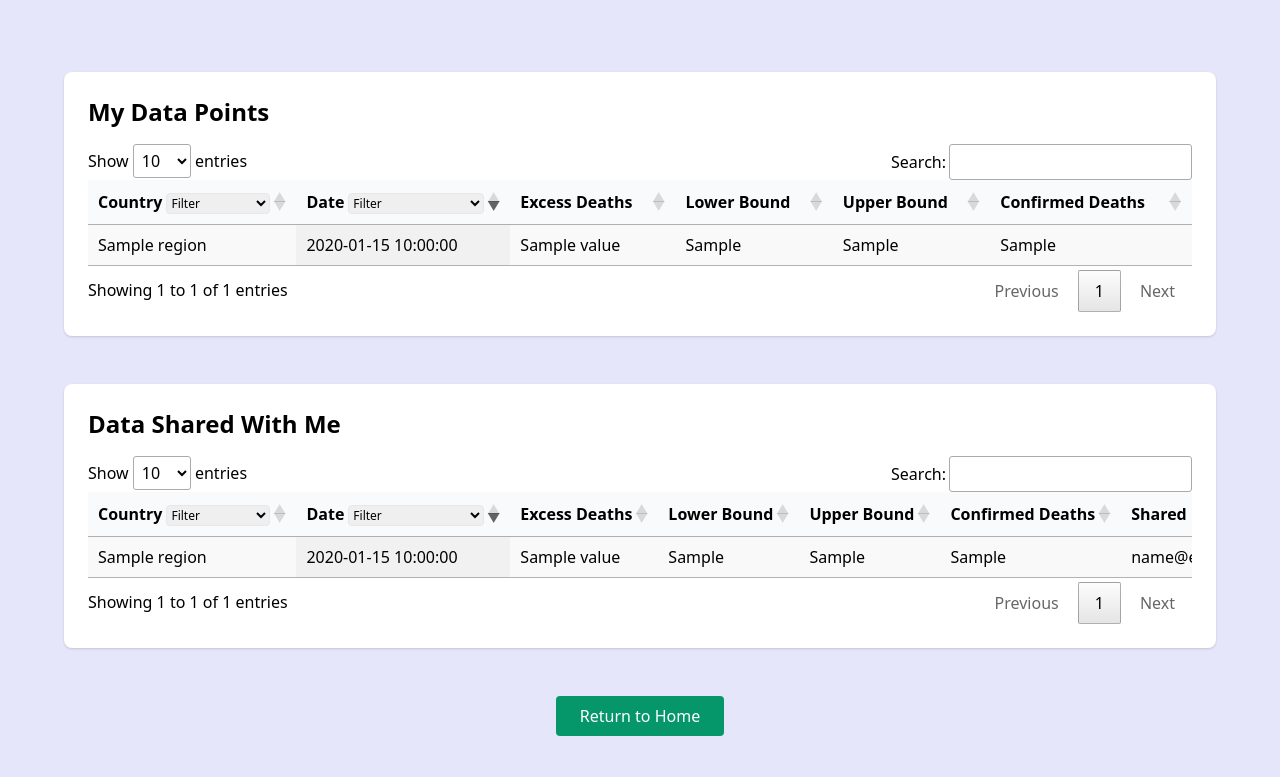
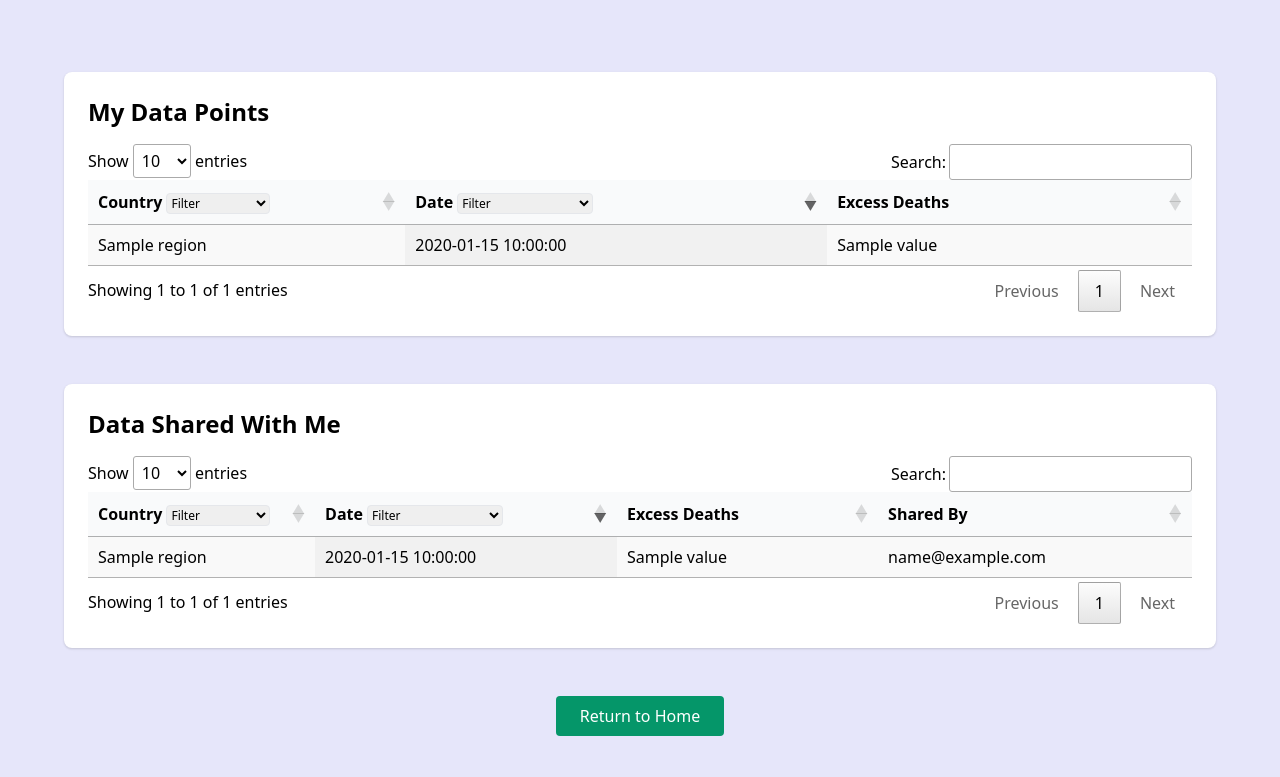
Before and after one commit to M-codes/CITS3403-project, a Flask app: template app/templates/data_table.html in a window 1280 px wide. Shown: the top 777 px of the page. Run offline with Flask 3, Linux system fonts and the light colour scheme; the template is opened without the code that fills it: most values are stand-ins (such as "Sample title", 1, 10 or a date in 2020); some libraries are stand-ins or nearby versions.

Commit message:
remaining traces of lower_bound upper_bound and confirmed_deaths have been terminated

```diff
--- a/app/models.py
+++ b/app/models.py
@@ -15,10 +15,7 @@ class DataPoint(db.Model):
     id = db.Column(db.Integer, primary_key=True)
     region = db.Column(db.String(100))
     date = db.Column(db.Date)  # Changed to db.Date
-    value = db.Column(db.Float)  # Central estimate
-    lower_bound = db.Column(db.Float)
-    upper_bound = db.Column(db.Float)
-    confirmed_deaths = db.Column(db.Float)
+    value = db.Column(db.Float)  # The inputted value
     created_at = db.Column(db.DateTime, default=datetime.utcnow)
     # NEW: Add foreign key to User
     user_id = db.Column(db.Integer, db.ForeignKey('user.id'), nullable=False)
--- a/app/templates/data_table.html
+++ b/app/templates/data_table.html
@@ -18,9 +18,6 @@
               <th>Country</th>
               <th>Date</th>
               <th>Excess Deaths</th>
-              <th>Lower Bound</th>
-              <th>Upper Bound</th>
-              <th>Confirmed Deaths</th>
             </tr>
           </thead>
           <tbody>
@@ -29,9 +26,6 @@
                 <td>{{ d.region }}</td>
                 <td>{{ d.date }}</td>
                 <td>{{ d.value }}</td>
-                <td>{{ d.lower_bound or "N/A" }}</td>
-                <td>{{ d.upper_bound or "N/A" }}</td>
-                <td>{{ d.confirmed_deaths or "N/A" }}</td>
               </tr>
             {% endfor %}
           </tbody>
@@ -55,9 +49,6 @@
               <th>Country</th>
               <th>Date</th>
               <th>Excess Deaths</th>
-              <th>Lower Bound</th>
-              <th>Upper Bound</th>
-              <th>Confirmed Deaths</th>
               <th>Shared By</th>
             </tr>
           </thead>
@@ -68,9 +59,6 @@
                 <td>{{ d.region }}</td>
                 <td>{{ d.date }}</td>
                 <td>{{ d.value }}</td>
-                <td>{{ d.lower_bound or "N/A" }}</td>
-                <td>{{ d.upper_bound or "N/A" }}</td>
-                <td>{{ d.confirmed_deaths or "N/A" }}</td>
                 <td>{{ share.owner.email }}</td>
               </tr>
             {% endfor %}
--- a/migrations/versions/301e29de3d19_initial_migration.py
+++ b/migrations/versions/301e29de3d19_initial_migration.py
@@ -30,9 +30,6 @@ def upgrade():
     sa.Column('region', sa.String(length=100), nullable=True),
     sa.Column('date', sa.Date(), nullable=True),
     sa.Column('value', sa.Float(), nullable=True),
-    sa.Column('lower_bound', sa.Float(), nullable=True),
-    sa.Column('upper_bound', sa.Float(), nullable=True),
-    sa.Column('confirmed_deaths', sa.Float(), nullable=True),
     sa.Column('user_id', sa.Integer(), nullable=False),
     sa.ForeignKeyConstraint(['user_id'], ['user.id'], ),
     sa.PrimaryKeyConstraint('id')
```
Also changed, not shown: app/routes.py (+0 -9 lines), app/templates/manual_entry.html (+1 -28 lines).
